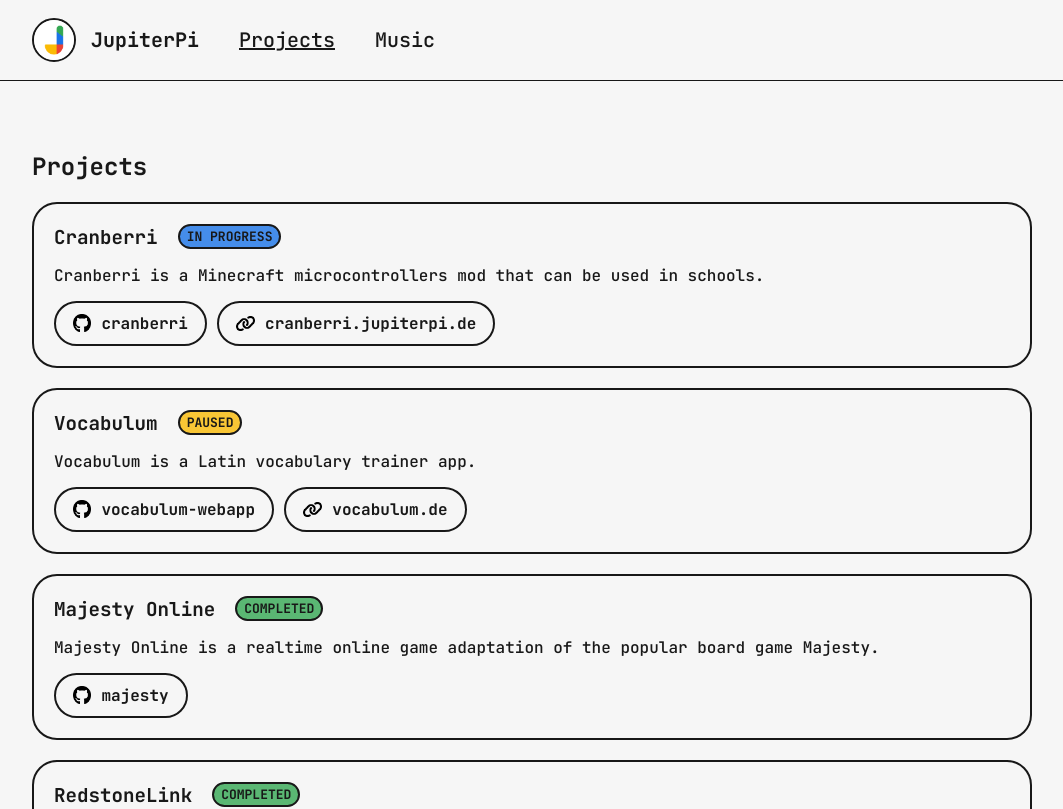
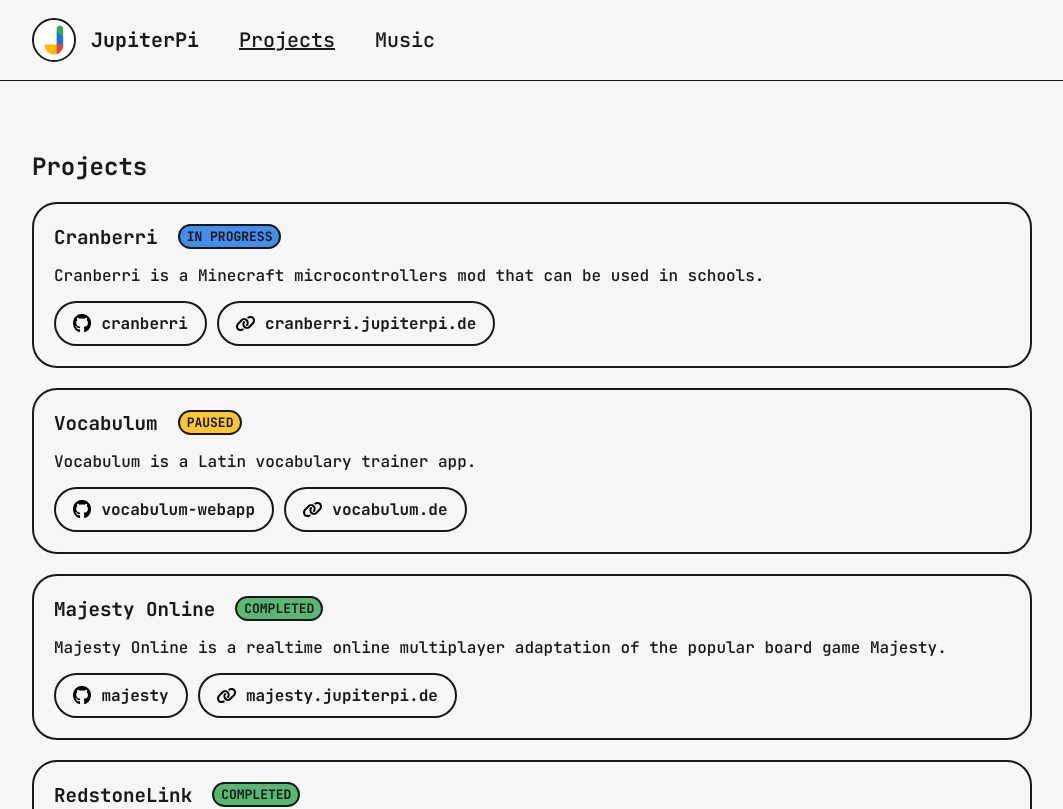
Before and after one commit to JupiterPi/hub, a Next.js app in the folder hub/: page /projects in a window 1280 px wide. Shown: the top 809 px of the page, without its empty margins (108-1171 px from the left). Built offline with nearby package versions, Linux system fonts and the light colour scheme.

Commit message:
added link for JupiterPi/majesty

```diff
--- a/hub/src/data.ts
+++ b/hub/src/data.ts
@@ -26,8 +26,9 @@
   {
     name: "Majesty Online",
     status: "completed",
-    description: "Majesty Online is a realtime online game adaptation of the popular board game Majesty.",
-    githubRepo: "majesty"
+    description: "Majesty Online is a realtime online multiplayer adaptation of the popular board game Majesty.",
+    githubRepo: "majesty",
+    links: [{url: "https://majesty.jupiterpi.de", title: "majesty.jupiterpi.de"}]
   },
   {
     name: "RedstoneLink",
```
